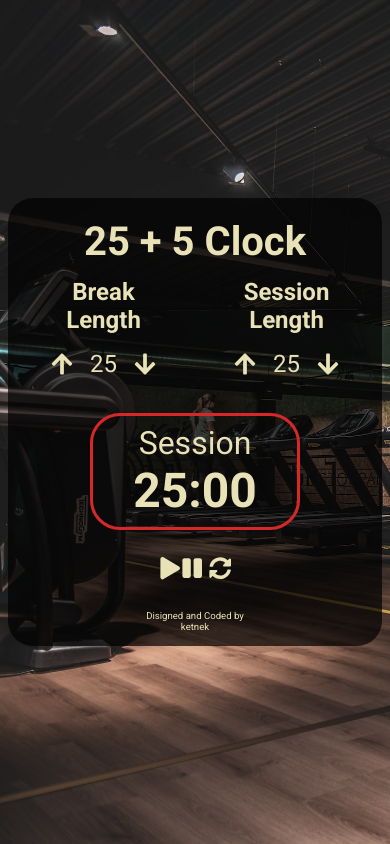
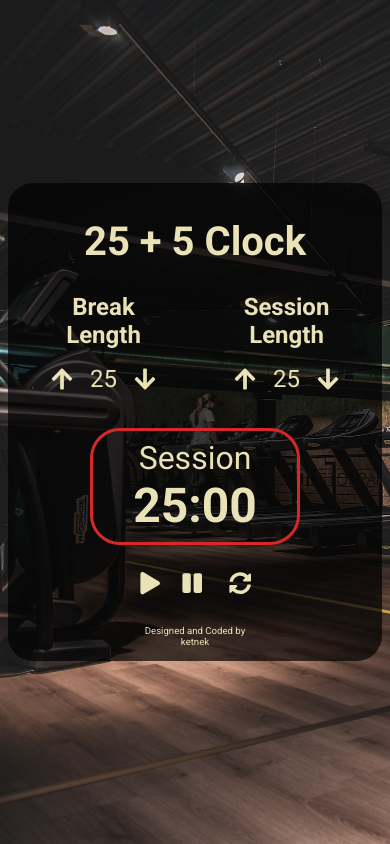
Before and after one commit to ketnek/clock, a React (Create React App) app: page / in a window 390 px wide. Built offline with nearby package versions, Linux system fonts and the light colour scheme.

Commit message:
update control panel

```diff
--- a/src/App.css
+++ b/src/App.css
@@ -20,6 +20,6 @@
 
 @media screen and (max-width: 500px) {
   #app {
-    grid-template-rows: 70px 120px 150px 50px 50px;
+    grid-template-rows: 100px 120px 150px 50px 50px;
   }
 }
--- a/src/app/components/constrollPanel.css
+++ b/src/app/components/controlPanel.css
@@ -4,3 +4,7 @@
   gap: 5px;
   font-size: 1.4rem;
 }
+
+#start_stop svg {
+  padding-right: 20px;
+}
--- a/src/app/components/controlPanel.js
+++ b/src/app/components/controlPanel.js
@@ -1,6 +1,6 @@
 import React from "react";
 import { FaPlay, FaPause, FaSyncAlt } from 'react-icons/fa';
-import './constrollPanel.css';
+import './controlPanel.css';
 
 
 export const ControlPanel = () => {
--- a/src/app/components/footer.js
+++ b/src/app/components/footer.js
@@ -5,7 +5,7 @@ import './footer.css';
 export const Footer = () => {
   return (
     <div id="footer">
-      <p>Disigned and Coded by</p>
+      <p>Designed and Coded by</p>
       <p>ketnek</p>
     </div>
   );
```
